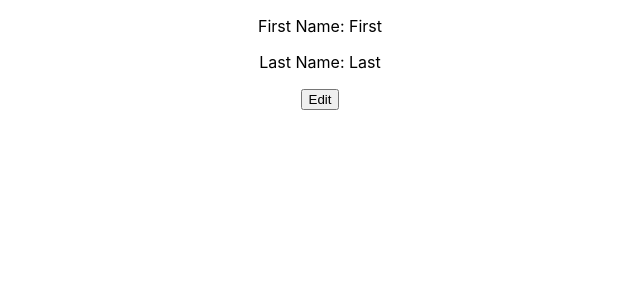
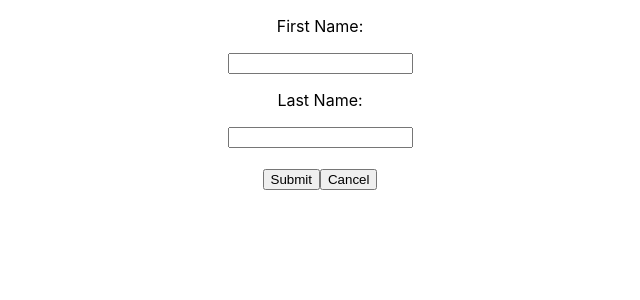
Before and after one commit to kyu21/ttp-react-events, a React (Create React App) app: page / in a window 1280 px wide. Both pictures are taken after a click on the button "Edit". Shown: the top 300 px of the page, without its empty margins (320-960 px from the left). Built offline with nearby package versions, Linux system fonts and the light colour scheme.

Commit message:
Finished Form edit exercises

```diff
--- a/src/Form.js
+++ b/src/Form.js
@@ -1,22 +1,48 @@
 import React, { Component } from "react";
+import Info from "./Info";
+import Input from "./Input";
 
 class Form extends Component {
   constructor(props) {
     super(props);
     this.state = {
-      firstName: this.props.firstName,
-      lastName: this.props.lastName
+      firstName: "",
+      lastName: "",
+      showInput: false
     };
   }
 
+  updateName = (firstName, lastName) => {
+    this.setState({ firstName: firstName, lastName: lastName });
+  };
+
+  setInput = input => {
+    this.setState({ showInput: input });
+  };
+
   render() {
-    return (
-      <div>
-        <p>First Name: {this.state.firstName}</p>
-        <p>Last Name: {this.state.lastName}</p>
-        <button>Edit</button>
-      </div>
-    );
+    const { firstName, lastName, showInput } = this.state;
+    let display;
+
+    if (showInput) {
+      display = (
+        <Input
+          firstName={firstName}
+          lastName={lastName}
+          updateName={this.updateName}
+          setInput={this.setInput}
+        ></Input>
+      );
+    } else {
+      display = (
+        <Info
+          firstName={firstName}
+          lastName={lastName}
+          setInput={this.setInput}
+        ></Info>
+      );
+    }
+    return <div>{display}</div>;
   }
 }
 
--- a/src/Info.js
+++ b/src/Info.js
@@ -0,0 +1,16 @@
+import React, { Component } from "react";
+
+class Info extends Component {
+  render() {
+    const { firstName, lastName, setInput } = this.props;
+    return (
+      <div>
+        <p>First Name: {firstName}</p>
+        <p>Last Name: {lastName}</p>
+        <button onClick={() => setInput(true)}>Edit</button>
+      </div>
+    );
+  }
+}
+
+export default Info;
--- /dev/null
+++ b/src/Input.js
@@ -0,0 +1,58 @@
+import React, { Component } from "react";
+
+class Input extends Component {
+  constructor(props) {
+    super(props);
+    this.state = {
+      firstName: props.firstName,
+      lastName: props.lastName
+    };
+  }
+
+  updateFirstName = e => {
+    this.setState({ firstName: e.target.value });
+  };
+
+  updateLastName = e => {
+    this.setState({ lastName: e.target.value });
+  };
+
+  handleSubmit = () => {
+    const { updateName, setInput } = this.props;
+    const { firstName, lastName } = this.state;
+    updateName(firstName, lastName);
+    setInput(false);
+  };
+
+  handleCancel = () => {
+    this.props.setInput(false);
+  };
+
+  render() {
+    const { firstName, lastName } = this.state;
+    return (
+      <div>
+        <form>
+          <p>First Name:</p>
+          <input
+            name="firstName"
+            value={firstName}
+            onChange={this.updateFirstName}
+          ></input>
+          <p>Last Name:</p>
+          <input
+            name="lastName"
+            value={lastName}
+            onChange={this.updateLastName}
+          ></input>
+          <br></br>
+          <br></br>
+          <button onClick={this.handleSubmit}>Submit</button>
+          <button onClick={this.handleCancel}>Cancel</button>
+        </form>
+      </div>
+    );
+  }
+}
+
+export default Input;
```
